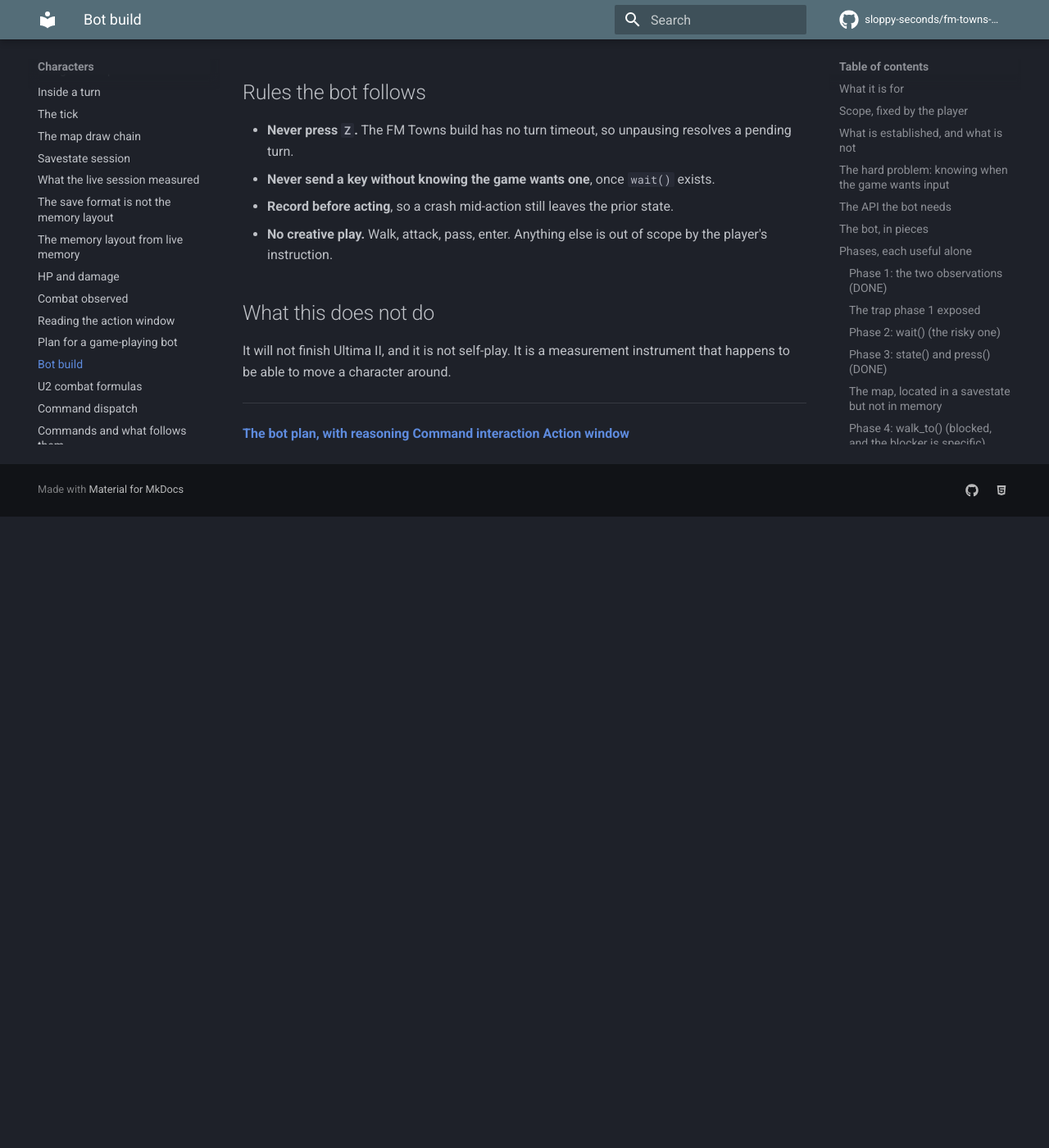
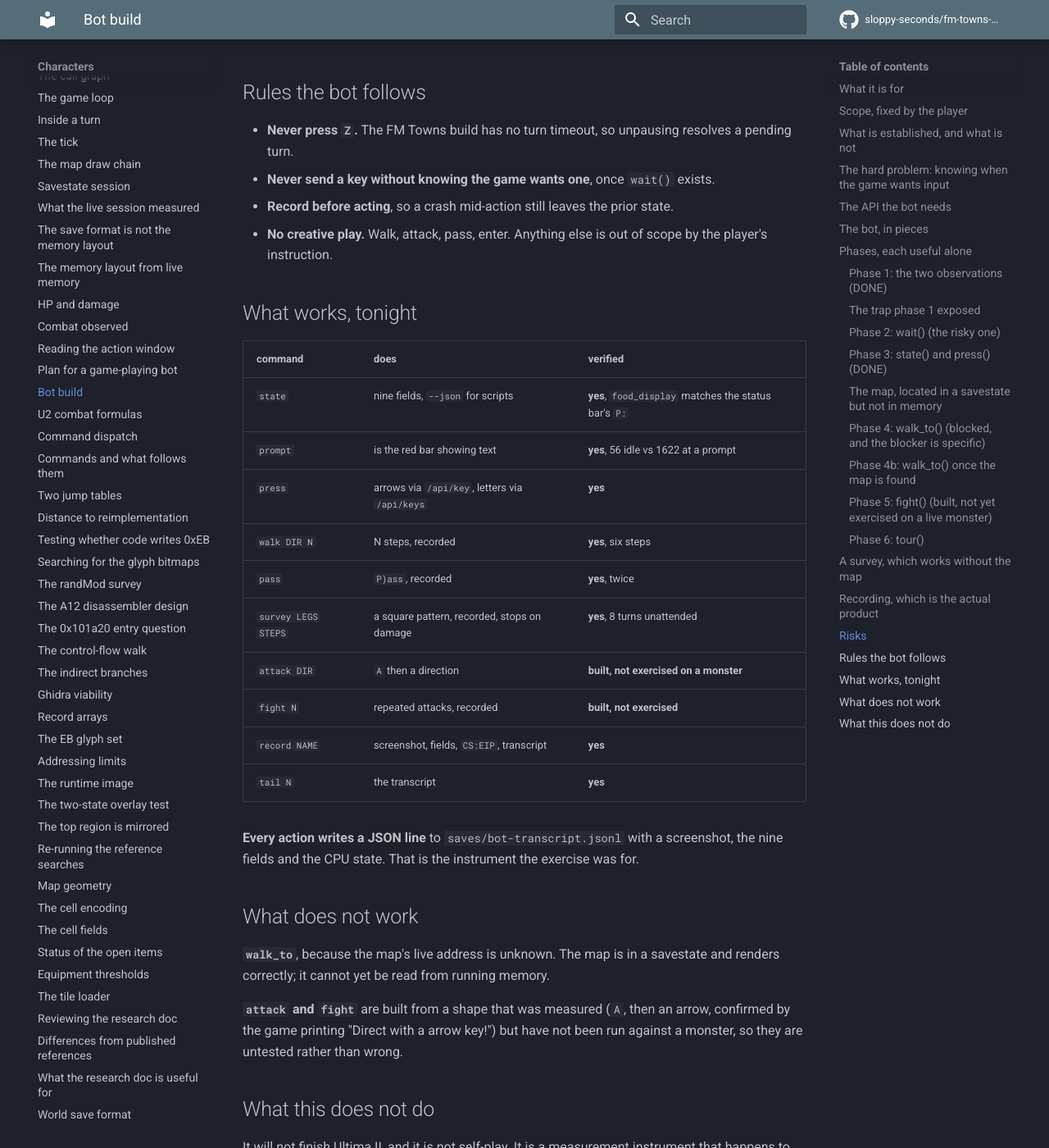
Before and after one commit to sloppy-seconds/fm-towns-ultima, an MkDocs documentation site: the page built from docs/bot-build.md, in a window 1280 px wide and 1400 px high, scrolled down 8346 px. Shown: the whole window at 82% size. Built offline with MkDocs 1.6.1 and Material for MkDocs 9.7.7, drawn with Linux system fonts in a browser that asks for light colours; comment, search, counter and statistics services are not loaded; before the commit the page ends 8976 px from its top, so only the background shows below that.

Commit message:
State plainly what works and what does not
Ten commands, seven verified tonight, two built but not exercised on a monster, one blocked on the map's live
address. Every action writes a JSON line with a screenshot, nine fields and the CPU state.

```diff
--- a/docs/bot-build.md
+++ b/docs/bot-build.md
@@ -317,6 +317,33 @@
 - **Record before acting**, so a crash mid-action still leaves the prior state.
 - **No creative play.** Walk, attack, pass, enter. Anything else is out of scope by the player's instruction.
 
+## What works, tonight
+
+| command | does | verified |
+|---|---|---|
+| `state` | nine fields, `--json` for scripts | **yes**, `food_display` matches the status bar's `P:` |
+| `prompt` | is the red bar showing text | **yes**, 56 idle vs 1622 at a prompt |
+| `press` | arrows via `/api/key`, letters via `/api/keys` | **yes** |
+| `walk DIR N` | N steps, recorded | **yes**, six steps |
+| `pass` | `P)ass`, recorded | **yes**, twice |
+| `survey LEGS STEPS` | a square pattern, recorded, stops on damage | **yes**, 8 turns unattended |
+| `attack DIR` | `A` then a direction | **built, not exercised on a monster** |
+| `fight N` | repeated attacks, recorded | **built, not exercised** |
+| `record NAME` | screenshot, fields, `CS:EIP`, transcript | **yes** |
+| `tail N` | the transcript | **yes** |
+
+**Every action writes a JSON line** to `saves/bot-transcript.jsonl` with a screenshot, the nine fields and the
+CPU state. That is the instrument the exercise was for.
+
+## What does not work
+
+**`walk_to`**, because the map's live address is unknown. The map is in a savestate and renders correctly; it
+cannot yet be read from running memory.
+
+**`attack` and `fight`** are built from a shape that was measured (`A`, then an arrow, confirmed by the game
+printing "Direct with a arrow key!") but have not been run against a monster, so they are untested rather
+than wrong.
+
 ## What this does not do
 
 It will not finish Ultima II, and it is not self-play. It is a measurement instrument that happens to be able
```
